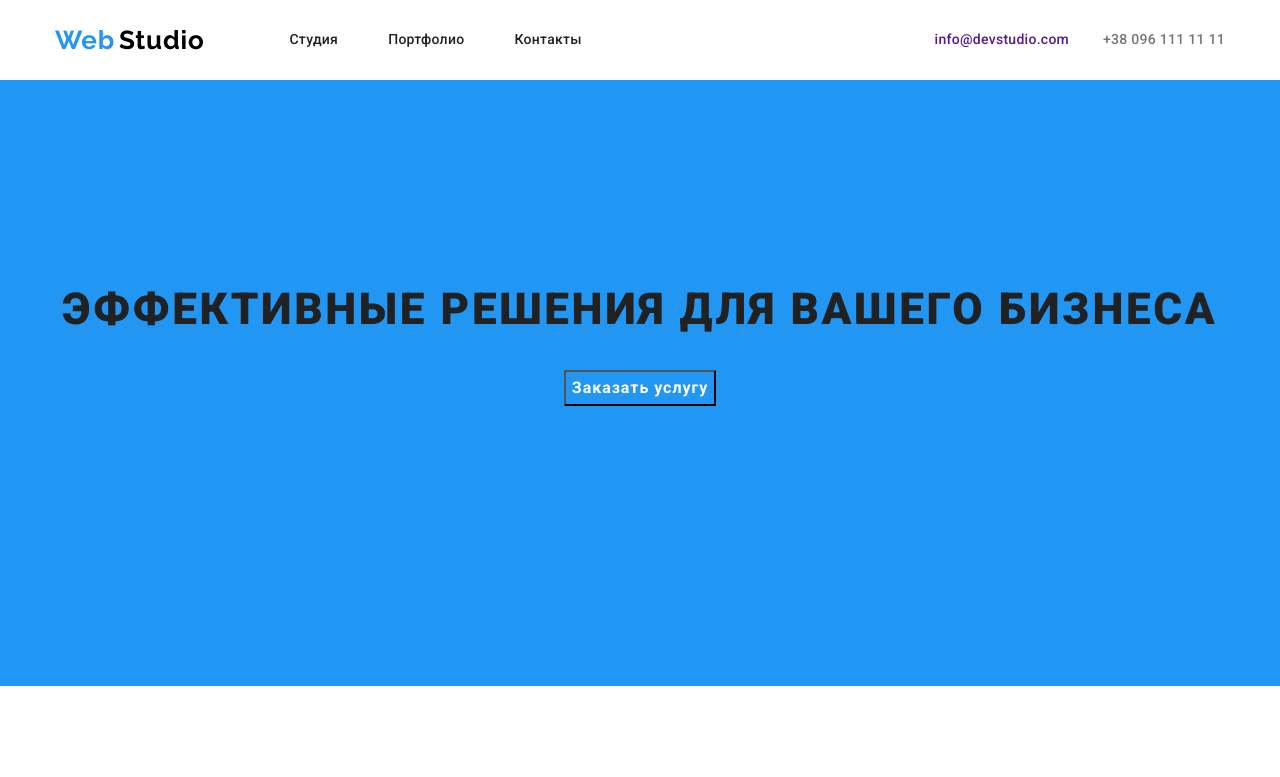
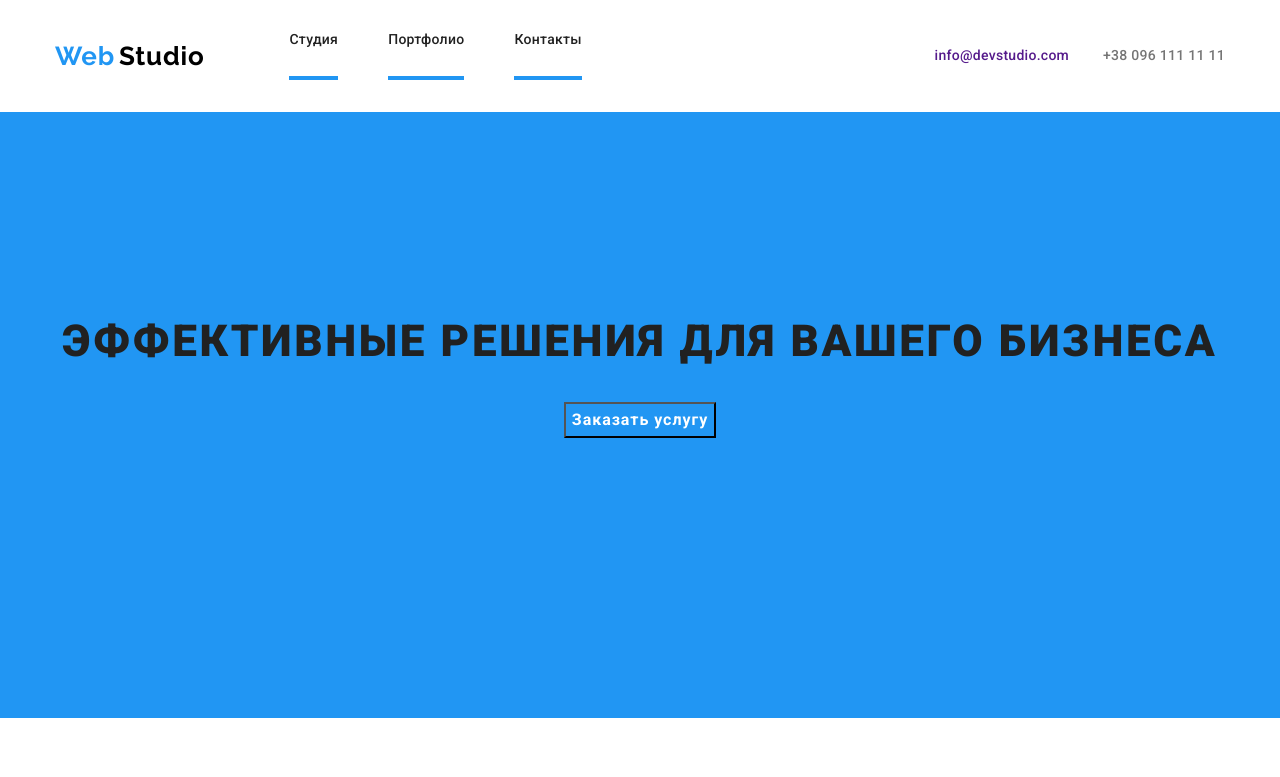
Before and after one commit to AliBurzhi/goit-markup-hw-04, a plain HTML site: page index.html in a window 1280 px wide. Shown: the top 777 px of the page. Drawn offline with Linux system fonts and the light colour scheme.

Commit message:
сделал линию под надписью студия

```diff
--- a/css/styles.css
+++ b/css/styles.css
@@ -135,6 +135,18 @@ body {
   text-align: center;
   letter-spacing: 0.06em;
   color: #ffffff;
+}
+
+.navigation-list-link::after {
+  width: 47px;
+  height: 4px;
+  background-color: #2196f3;
+  content: '';
+  display: block;
+  margin-left: auto;
+  margin-right: auto;
+  margin-top: 28px;
+  width: 100%;
 }
 
 /* HERO Section */
```
Also changed, not shown: images/icons/envelope (hover).svg (added).
